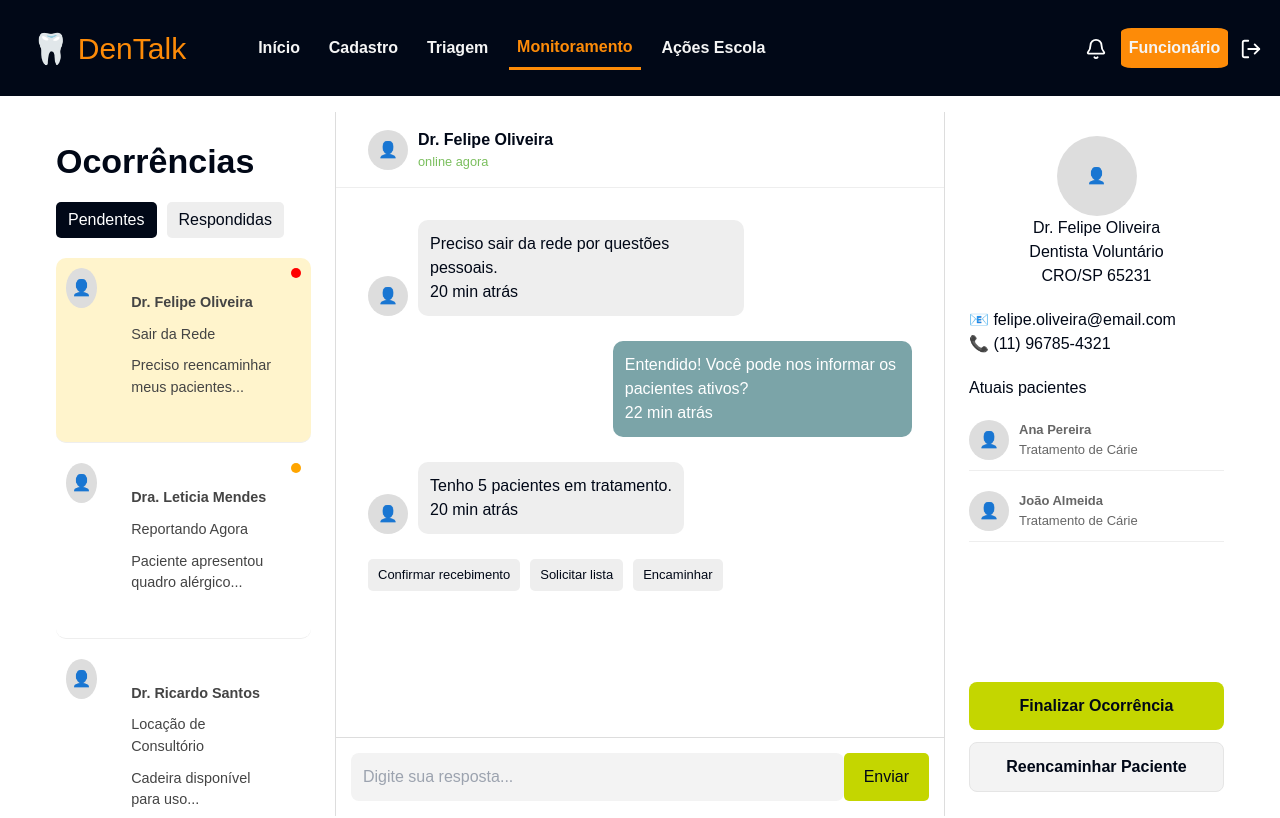
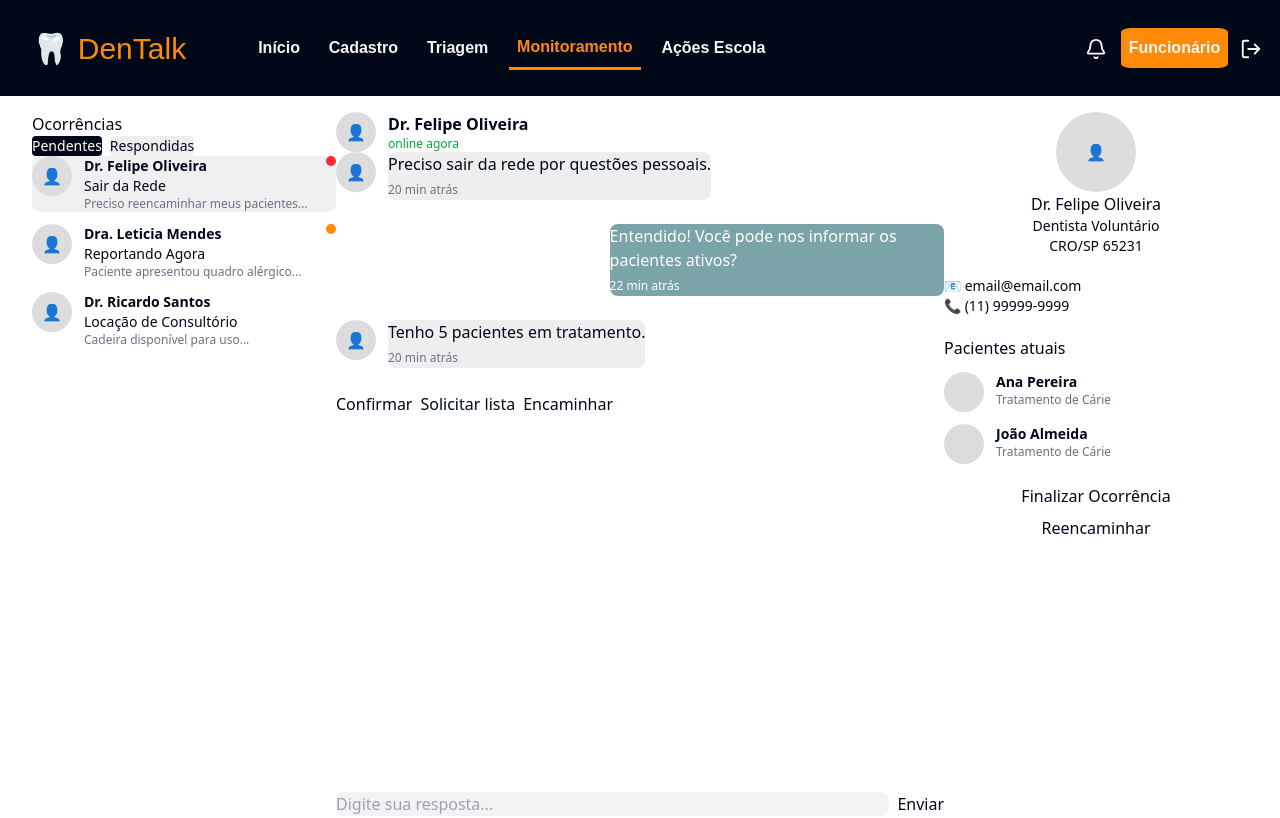
Before and after one commit to Moonnax/Dentalk, a React (Vite) app: page /monitoramento in a window 1280 px wide. Shown: the top 818 px of the page. Built offline with nearby package versions, Linux system fonts and the light colour scheme.

Commit message:
taiwind pag Fmonitoramento

```diff
--- a/src/pages/Funcionario/Fmonitoramento/Fmonitoramento.css
+++ /dev/null
@@ -1,482 +0,0 @@
-/* style */
-
-
-*{
-    box-sizing: border-box;
-    margin: 0rem;
-    padding: 0rem;
-}
-
-body{
-    font-family: Arial, Helvetica, sans-serif;
-    color: #010817;
-    display: flex;
-    flex-direction: column;
-    min-height: 100vh;
-}
-main{
-    margin: 1rem 2rem;
-}
-
-/* fim style */
-
-
-/* HEADER */
-header{
-    background-color:#010817;
-    height: 6rem;
-    font-family: Arial, Helvetica, sans-serif;
-    display: flex;
-    align-items: center;
-
-}
-
-.menu-toggle{
-    display: none;
-}
-
-#nav{
-    display: flex;
-    justify-content: flex-end;
-    background-color:#010817;
-}
-
-
-#area-button-f{
-    background-color: #fd8b08;
-    color: whitesmoke;
-    padding: 0.735rem;
-    display: inline-block;
-    border-radius: 10px;
-    margin-right: 0.735rem;
-    font-weight: 550;
-    font-size: 1rem;
-    text-decoration: none;
-    padding: 0.735rem;
-
-}
-
-.menu{
-    display: flex;
-    list-style: none;
-    gap: 0.8rem;
-}
-
-.menu-item {
-    white-space: nowrap;
-    font-family: Arial, Helvetica, sans-serif;
-    font-size: 1rem;
-    font-weight: 500;
-    text-decoration: none;
-    background-color: #010817;
-    color: whitesmoke;
-    padding: 0.5rem;
-    display: inline-block;
-}
-
-.menu-item.active {
-    color: #fd8b08;
-    border-bottom: 3px solid #fd8b08;
-}
-
-.menu-item:hover {
-    color: #fd8b08;
-}
-
-.logo{
-    padding: 0 1.5rem;
-}
-
-.logo a{
-    color: #fd8b08;
-    text-decoration: none;
-}
-
-.logo h1{
-    background-color: transparent;
-    font-size: 1.875rem;
-    display: flex;
-    align-items: center;
-    gap: 0.3rem;
-    white-space: nowrap;
-}
-
-.logout-icon {
-    margin-top: 0.275rem;
-    width: 1.5rem;
-    height: 1.5rem;
-    color: white;
-    margin-right: 1rem;
-
-}
-
-.bell-icon{
-    margin-left: auto;
-    margin-top: 0.275rem;
-    margin-right: 0.735rem;
-    width: 1.5rem;
-    height: 1.5rem;
-    color: white;
-
-}
-
-/* FIM header */
-
-/* footer */
-footer {
-    background-color: #010817;
-    color: white;
-    text-align: center;
-    padding: 2rem 1rem;
-    margin-top: auto;
-}
-
-.footer-logo{
-margin-bottom: 0.8rem;
-}
-
-.footer-slogan{
-font-style: italic;
-margin-bottom: 1rem;
-}
-
-.footer-info{
-max-width: 30rem;
-margin: 0 auto;
-white-space: nowrap;
-}
-
-.fiap-color{
-color: #fd8b08;
-text-decoration: none;
-}
-/* footer fim  */
-
-.container_monitoramento {
-    display: flex;
-    height: calc(100vh - 6rem);
-    background: #f4f7f6;
-}
-
-.coluna_ocorrencias,
-.coluna_chat,
-.coluna_perfil_detalhe {
-    background: #fff;
-}
-
-.coluna_ocorrencias {
-    width: 25%;
-    padding: 1.5rem;
-    border-right: 1px solid #ddd;
-}
-
-.coluna_chat {
-    width: 50%;
-    display: flex;
-    flex-direction: column;
-}
-
-.coluna_perfil_detalhe {
-    width: 25%;
-    padding: 1.5rem;
-    border-left: 1px solid #ddd;
-    display: flex;
-    flex-direction: column;
-    gap: 20px;
-}
-
-.avatar_p {
-    width: 40px;
-    height: 40px;
-    border-radius: 50%;
-    background: #ddd;
-    display: flex;
-    align-items: center;
-    justify-content: center;
-}
-
-.avatar_g {
-    width: 80px;
-    height: 80px;
-    border-radius: 50%;
-    background: #ddd;
-    display: flex;
-    align-items: center;
-    justify-content: center;
-}
-
-.titulo_sessao {
-    margin-bottom: 10px;
-    font-size: 34px;
-}
-
-.tabs_filtros {
-    display: flex;
-    gap: 10px;
-    margin: 15px 0 20px 0;
-}
-
-.tab_item {
-    padding: 6px 12px;
-    background: #eee;
-    border-radius: 5px;
-}
-
-.tab_item.active {
-    background: #010817;
-    color: #fff;
-}
-
-.lista_cards_scroll {
-    display: flex;
-    flex-direction: column;
-    gap: 10px;
-}
-
-.card_ocorrencia {
-    display: flex;
-    gap: 10px;
-    padding: 10px;
-    border-bottom: 1px solid #eee;
-    position: relative;
-}
-
-.card_ocorrencia.active {
-    background: #f0f0f0;
-}
-
-.status_dot {
-    width: 10px;
-    height: 10px;
-    border-radius: 50%;
-    position: absolute;
-    right: 10px;
-    top: 10px;
-}
-
-.vermelho { background: red; }
-.amarelo { background: orange; }
-
-.previa {
-    font-size: 13px;
-    color: gray;
-}
-
-.header_chat {
-    padding: 1rem 2rem;
-    border-bottom: 1px solid #eee;
-    display: flex;
-    align-items: center;
-    gap: 10px;
-}
-
-.area_mensagens_scroll {
-    flex: 1;
-    padding: 2rem;
-    overflow-y: auto;
-    display: flex;
-    flex-direction: column;
-    gap: 25px;
-}
-
-.balao_texto {
-    padding: 12px;
-    border-radius: 10px;
-    max-width: 60%;
-}
-
-.msg_recebida {
-    display: flex;
-    gap: 10px;
-    align-items: flex-end;
-}
-
-.msg_recebida .balao_texto {
-    background: #eee;
-}
-
-.msg_enviada {
-    display: flex;
-    justify-content: flex-end;
-}
-
-.msg_enviada .balao_texto {
-    background: #7ba4a8;
-    color: #fff;
-    max-width: 55%;
-}
-
-.footer_input_chat {
-    display: flex;
-    padding: 15px;
-    border-top: 1px solid #ddd;
-}
-
-.campo_input {
-    background: #eee;
-    padding: 10px;
-    width: 80%;
-    border-radius: 5px;
-}
-
-.btn_enviar {
-    background: #c4d600;
-    padding: 10px 20px;
-    border-radius: 5px;
-    margin-left: auto;
-}
-
-.card_perfil_topo {
-    display: flex;
-    align-items: center;
-    flex-direction: column;
-    justify-content: center;
-    text-align: center;
-}
-
-.secao_pacientes_atuais {
-    display: flex;
-    flex-direction: column;
-    gap: 10px;
-}
-
-.paciente_item {
-    display: flex;
-    gap: 10px;
-    padding: 10px 0;
-    border-bottom: 1px solid #eee;
-}
-
-.paciente_item p {
-    font-size: 13px;
-    color: #666;
-}
-
-.acoes_finais{
-    margin-top: auto;
-
-    display: flex;
-    flex-direction: column;
-
-    gap: 12px;
-}
-
-.btn_finalizar{
-    background: #c4d600;
-    padding: 12px;
-    border-radius: 8px;
-    text-align: center;
-    font-weight: 600;
-    border: none;
-}
-
-.btn_sec{
-    background: #f3f3f3;
-    padding: 12px;
-    border-radius: 8px;
-    text-align: center;
-    font-weight: 600;
-    border: 1px solid #e5e5e5;
-}
-
-.acoes_rapidas_chat {
-    display: flex;
-    gap: 10px;
-}
-
-.btn_ghost {
-    background: #eee;
-    padding: 6px 10px;
-    border-radius: 5px;
-    font-size: 13px;
-}
-
-/* HOVERS */
-
-.card_ocorrencia{
-    cursor: pointer;
-    transition: 0.2s;
-    border-radius: 10px;
-}
-
-.card_ocorrencia:hover{
-    background-color: #fffdf5;
-    transform: translateY(-2px);
-}
-
-.card_ocorrencia.active{
-    background-color: #fff4cc;
-}
-
-.status_dot{
-    animation: pulse 1.5s infinite;
-}
-
-
-.balao_texto{
-    transition: 0.2s;
-}
-
-.balao_texto:hover{
-    transform: scale(1.01);
-}
-
-
-.online_status{
-    font-size: 0.8rem;
-    color: #7bbf5e;
-}
-
-
-.campo_input{
-    border: none;
-    outline: none;
-
-    background: #f3f3f3;
-
-    padding: 12px;
-
-    width: 100%;
-
-    border-radius: 8px;
-
-    transition: 0.2s;
-}
-
-.campo_input:focus{
-    background: #ebebeb;
-}
-
-/* BOTÕES */
-
-.btn_enviar,
-.btn_finalizar,
-.btn_sec,
-.btn_ghost{
-    cursor: pointer;
-    transition: 0.2s;
-}
-
-.btn_enviar:hover,
-.btn_finalizar:hover{
-    transform: translateY(-2px);
-    filter: brightness(0.97);
-}
-
-.btn_sec:hover,
-.btn_ghost:hover{
-    background-color: #e8e8e8;
-}
-
-/* SCROLL */
-
-.lista_cards_scroll::-webkit-scrollbar,
-.area_mensagens_scroll::-webkit-scrollbar{
-    width: 6px;
-}
-
-.lista_cards_scroll::-webkit-scrollbar-thumb,
-.area_mensagens_scroll::-webkit-scrollbar-thumb{
-    background: #d8d8d8;
-    border-radius: 10px;
-}
--- a/src/pages/Funcionario/Fmonitoramento/Fmonitoramento.tsx
+++ b/src/pages/Funcionario/Fmonitoramento/Fmonitoramento.tsx
@@ -1,12 +1,8 @@
 import { useState } from "react";
-
 import HeaderFuncionario from "../../../components/HeaderFuncionario/HeaderFuncionario";
 import Footer from "../../../components/Footer/Footer";
 
-import "./Fmonitoramento.css";
-
-function Fmonitoramento() {
-
+export default function Fmonitoramento() {
   const [ativo, setAtivo] = useState(0);
 
   const ocorrencias = [
@@ -30,170 +26,147 @@ function Fmonitoramento() {
     },
   ];
 
+  const statusColor = (status: string) => {
+    switch (status) {
+      case "vermelho":
+        return "bg-red-500";
+      case "amarelo":
+        return "bg-orange-400";
+      default:
+        return "bg-transparent";
+    }
+  };
+
   return (
-
-    <div className="page-container">
+    <div className="flex min-h-screen flex-col font-sans text-[#010817]">
 
       <HeaderFuncionario />
 
-      <main className="container_monitoramento">
+      <main className="flex h-[calc(100vh-6rem)] bg-[#f4f7f6]">
 
-        {/* OCORRÊNCIAS */}
-        <section className="coluna_ocorrencias">
+        <section className="w-[25%] bg-white p-6 border-r border-[#ddd]">
 
-          <h2 className="titulo_sessao">
+          <h2 className="mb-3 text-[28px] font-semibold">
             Ocorrências
           </h2>
 
-          <div className="tabs_filtros">
-
-            <span className="tab_item active">
+          <div className="flex gap-2 mb-5">
+            <span className="rounded bg-[#010817] px-3 py-1 text-sm text-white">
               Pendentes
             </span>
-
-            <span className="tab_item">
+            <span className="rounded bg-[#eee] px-3 py-1 text-sm">
               Respondidas
             </span>
-
           </div>
 
-          <div className="lista_cards_scroll">
+          <div className="flex flex-col gap-3 overflow-y-auto">
 
             {ocorrencias.map((item, index) => (
-
               <div
                 key={index}
-                className={`card_ocorrencia ${ativo === index ? "active" : ""}`}
                 onClick={() => setAtivo(index)}
+                className={`flex gap-3 p-3 border-b border-[#eee] cursor-pointer rounded-lg transition hover:bg-[#fffdf5] ${
+                  ativo === index ? "bg-[#f0f0f0]" : ""
+                }`}
               >
 
-                <div className="avatar_p">
+                <div className="h-10 w-10 rounded-full bg-[#ddd] flex items-center justify-center">
                   👤
                 </div>
 
-                <div className="conteudo_card">
+                <div className="flex flex-col flex-1">
 
-                  <p>
-                    <strong>{item.nome}</strong>
-                  </p>
+                  <strong className="text-sm">
+                    {item.nome}
+                  </strong>
 
-                  <p>{item.titulo}</p>
+                  <span className="text-sm">
+                    {item.titulo}
+                  </span>
 
-                  <p className="previa">
+                  <span className="text-xs text-gray-500">
                     {item.previa}
-                  </p>
+                  </span>
 
                 </div>
 
-                {item.status && (
-                  <span className={`status_dot ${item.status}`}></span>
-                )}
+                <span className={`h-2.5 w-2.5 rounded-full mt-2 ${statusColor(item.status)}`} />
 
               </div>
-
             ))}
 
           </div>
 
         </section>
 
-        {/* CHAT */}
-        <section className="coluna_chat">
+        <section className="w-[50%] flex flex-col bg-white">
 
-          <div className="header_chat">
+          <div className="flex items-center gap-3 border-b border-[#eee] p-4">
 
-            <div className="avatar_p">
+            <div className="h-10 w-10 rounded-full bg-[#ddd] flex items-center justify-center">
               👤
             </div>
 
             <div>
-
-              <strong>
-                Dr. Felipe Oliveira
-              </strong>
-
-              <p className="online_status">
-                online agora
-              </p>
-
+              <strong>Dr. Felipe Oliveira</strong>
+              <p className="text-xs text-green-600">online agora</p>
             </div>
 
           </div>
 
-          <div className="area_mensagens_scroll">
+          <div className="flex flex-col gap-6 flex-1 overflow-y-auto p-6">
 
-            <div className="msg_recebida">
-
-              <div className="avatar_p">
+            <div className="flex gap-3">
+              <div className="h-10 w-10 rounded-full bg-[#ddd] flex items-center justify-center">
                 👤
               </div>
 
-              <div className="balao_texto">
-
-                <p>
-                  Preciso sair da rede por questões pessoais.
-                </p>
-
-                <span>
-                  20 min atrás
-                </span>
-
+              <div className="bg-[#eee] p-3 rounded-lg max-w-[60%]">
+                <p>Preciso sair da rede por questões pessoais.</p>
+                <span className="text-xs text-gray-500">20 min atrás</span>
               </div>
-
             </div>
 
-            <div className="msg_enviada">
-
-              <div className="balao_texto">
-
-                <p>
-                  Entendido! Você pode nos informar os pacientes ativos?
-                </p>
-
-                <span>
-                  22 min atrás
-                </span>
-
+            <div className="flex justify-end">
+              <div className="bg-[#7ba4a8] text-white p-3 rounded-lg max-w-[55%]">
+                <p>Entendido! Você pode nos informar os pacientes ativos?</p>
+                <span className="text-xs">22 min atrás</span>
               </div>
-
             </div>
 
-            <div className="msg_recebida">
-
-              <div className="avatar_p">
+            <div className="flex gap-3">
+              <div className="h-10 w-10 rounded-full bg-[#ddd] flex items-center justify-center">
                 👤
               </div>
 
-              <div className="balao_texto">
+              <div className="bg-[#eee] p-3 rounded-lg max-w-[60%]">
                 <p>Tenho 5 pacientes em tratamento.</p>
-                <span>
-                  20 min atrás
-                </span>
+                <span className="text-xs text-gray-500">20 min atrás</span>
               </div>
             </div>
 
-            <div className="acoes_rapidas_chat">
-
-              <button className="btn_ghost">
-                Confirmar recebimento
+            <div className="flex gap-2 mt-2">
+              <button className="bg-[#eee] px-3 py-1 rounded text-sm">
+                Confirmar
               </button>
-              <button className="btn_ghost">
+              <button className="bg-[#eee] px-3 py-1 rounded text-sm">
                 Solicitar lista
               </button>
-              <button className="btn_ghost">
+              <button className="bg-[#eee] px-3 py-1 rounded text-sm">
                 Encaminhar
               </button>
             </div>
+
           </div>
 
-          <div className="footer_input_chat">
+          <div className="flex gap-2 border-t border-[#ddd] p-3">
+
             <input
-              type="text"
+              className="flex-1 rounded-lg bg-[#f3f3f3] p-3 outline-none"
               placeholder="Digite sua resposta..."
-              className="campo_input"
             />
 
-            <button className="btn_enviar">
+            <button className="bg-[#c4d600] px-4 rounded font-semibold">
               Enviar
             </button>
 
@@ -201,76 +174,70 @@ function Fmonitoramento() {
 
         </section>
 
-        {/* PERFIL */}
-        <section className="coluna_perfil_detalhe">
+        <section className="w-[25%] bg-white p-6 border-l border-[#ddd] flex flex-col gap-5">
 
-          <div className="card_perfil_topo">
+          <div className="flex flex-col items-center text-center">
 
-            <div className="avatar_g">
+            <div className="h-20 w-20 rounded-full bg-[#ddd] flex items-center justify-center">
               👤
             </div>
 
-            <h3>
+            <h3 className="mt-2 font-semibold">
               Dr. Felipe Oliveira
             </h3>
 
-            <p>
-              Dentista Voluntário
-            </p>
-            <p>
-              CRO/SP 65231
-            </p>
+            <p className="text-sm">Dentista Voluntário</p>
+            <p className="text-sm">CRO/SP 65231</p>
+
           </div>
 
-          <div className="infos_contato">
-            <p>📧 felipe.oliveira@email.com</p>
-            <p>📞 (11) 96785-4321</p>
+          <div className="text-sm">
+            <p>📧 email@email.com</p>
+            <p>📞 (11) 99999-9999</p>
           </div>
 
-          <div className="secao_pacientes_atuais">
+          <div className="flex flex-col gap-3">
 
-            <h4>
-              Atuais pacientes
+            <h4 className="font-semibold">
+              Pacientes atuais
             </h4>
 
-            <div className="paciente_item">
-              <div className="avatar_p">
-                👤
+            <div className="flex gap-3">
+              <div className="h-10 w-10 rounded-full bg-[#ddd]" />
+              <div>
+                <p className="font-semibold text-sm">Ana Pereira</p>
+                <p className="text-xs text-gray-500">Tratamento de Cárie</p>
               </div>
-              <div>
-                <p>
-                  <strong>Ana Pereira</strong>
-                </p>
-                <p>
-                  Tratamento de Cárie
-                </p>
-              </div>
-
             </div>
 
-            <div className="paciente_item">
-              <div className="avatar_p">👤</div>
+            <div className="flex gap-3">
+              <div className="h-10 w-10 rounded-full bg-[#ddd]" />
               <div>
-                <p><strong>João Almeida</strong></p>
-                <p>Tratamento de Cárie</p>
+                <p className="font-semibold text-sm">João Almeida</p>
+                <p className="text-xs text-gray-500">Tratamento de Cárie</p>
               </div>
             </div>
+
           </div>
 
-          <div className="acoes_finais">
-            <button className="btn_finalizar">
+          <div className="mt-auto flex flex-col gap-2">
+
+            <button className="bg-[#c4d600] p-3 rounded font-semibold">
               Finalizar Ocorrência
             </button>
-            <button className="btn_sec">
-              Reencaminhar Paciente
+
+            <button className="bg-[#f3f3f3] p-3 rounded border">
+              Reencaminhar
             </button>
+
           </div>
+
         </section>
+
       </main>
+
       <Footer />
+
     </div>
-
   );
 }
-
-export default Fmonitoramento;
```
